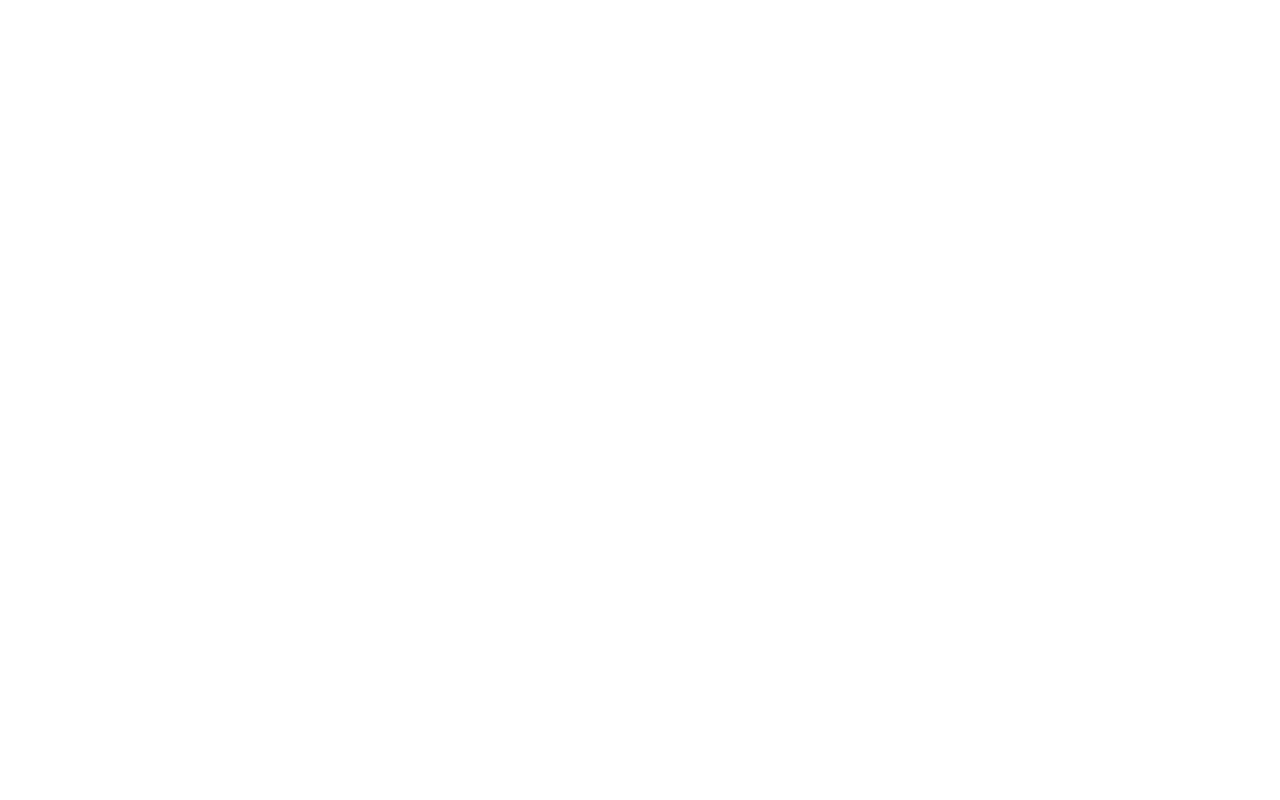
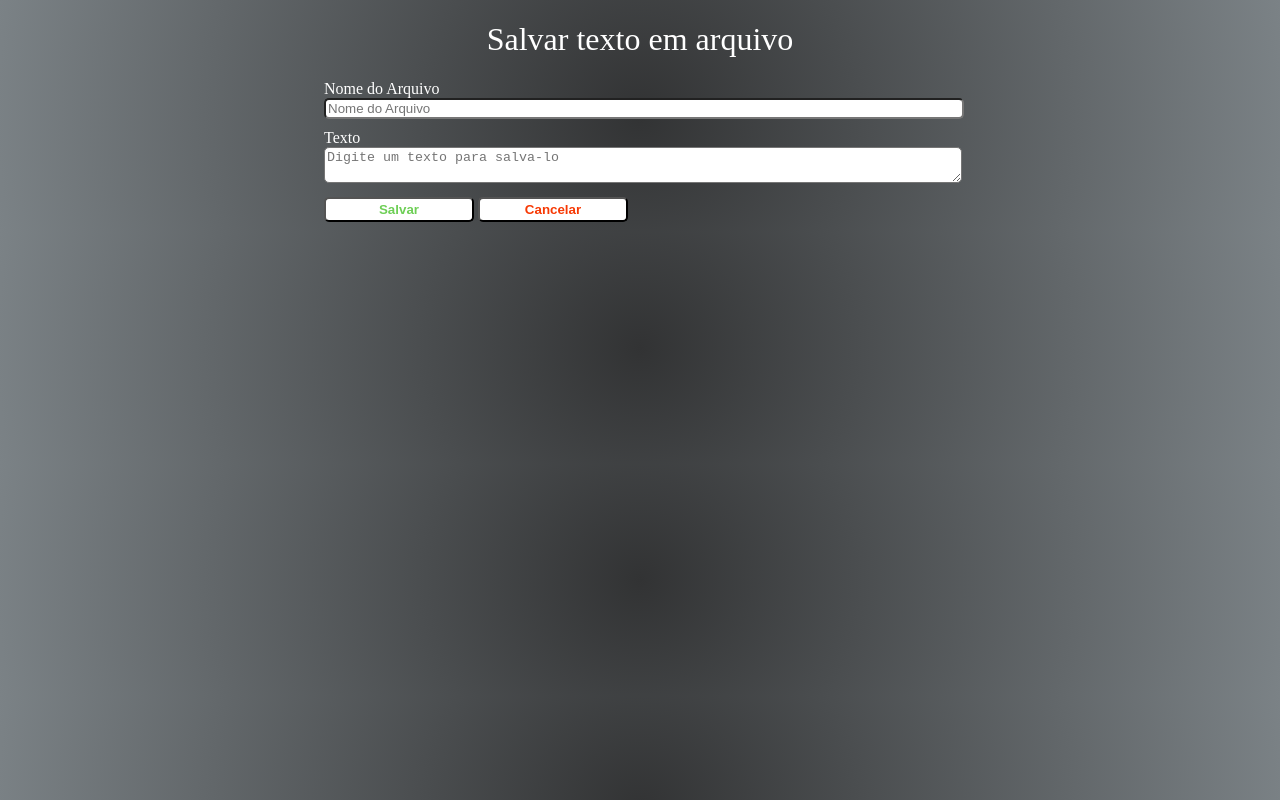
Before and after one commit to PauloAlves8039/revisao_javascript, a plain HTML site: page projetos/13-arquivos/index.html in a window 1280 px wide. Drawn offline with Linux system fonts and the light colour scheme.

Commit message:
Aplicando html e css para o projeto arquivos

```diff
--- a/projetos/13-arquivos/css/style.css
+++ b/projetos/13-arquivos/css/style.css
@@ -0,0 +1,68 @@
+:root{
+    --element-color: #000000;
+    --button-color: #6ECf56;
+    --text-color: #FFFFFF;
+    --reset-color: #F73904;
+}
+
+body{
+    background-image: radial-gradient(circle, #323334 0%, #7B8286 100%);
+}
+
+h1{
+    text-align: center;
+    font-weight: 500;
+    color: var(--text-color);
+}
+
+label{
+    font-weight: 500;
+    color: var(--text-color);
+}
+
+div {
+    min-width: 300px;
+    width: 50%;
+    margin: 10px auto;
+}
+
+input {
+    width: 100%;
+    display: block;
+    min-width: 250px;
+    border-radius: 5px;
+}
+
+textarea{
+    width: 100%;
+    min-width: 250px;
+    border-radius: 5px;
+}
+
+button{
+    width: 150px;
+    height: 25px;
+    font-weight: 700;
+    cursor: pointer;
+    border-radius: 5px;
+}
+
+#salvar{
+    background-color: var(--text-color);
+    color: var(--button-color);
+}
+
+#salvar:hover {
+    background-color: var(--button-color);
+    color: var(--text-color);
+}
+
+#cancelar{
+    background-color: var(--text-color);
+    color: var(--reset-color);
+}
+
+#cancelar:hover {
+    background-color: var(--reset-color);
+    color: var(--text-color);
+}
--- a/projetos/13-arquivos/index.html
+++ b/projetos/13-arquivos/index.html
@@ -4,12 +4,26 @@
     <meta charset="UTF-8">
     <meta http-equiv="X-UA-Compatible" content="IE=edge">
     <meta name="viewport" content="width=device-width, initial-scale=1.0">
-    <title>Document</title>
+    <title>Arquivos</title>
     <link rel="icon" href="../../assets/icone/js.ico">
     <link rel="stylesheet" href="css/style.css">
 </head>
 <body>
 
+        <h1>Salvar texto em arquivo</h1>
+        <div>
+            <label for="titulo">Nome do Arquivo</label>
+            <input type="text" id="titulo" placeholder="Nome do Arquivo">
+        </div>
+        <div>
+            <label for="texto">Texto</label>
+            <textarea id="texto" placeholder="Digite um texto para salva-lo"></textarea>
+        </div>
+        <div>
+            <button id="salvar" onclick="salvar()">Salvar</button>
+            <button id="cancelar" onclick="cancelar()">Cancelar</button>
+        </div>
+
     <script src="js/script.js"></script>
 </body>
 </html>
```
